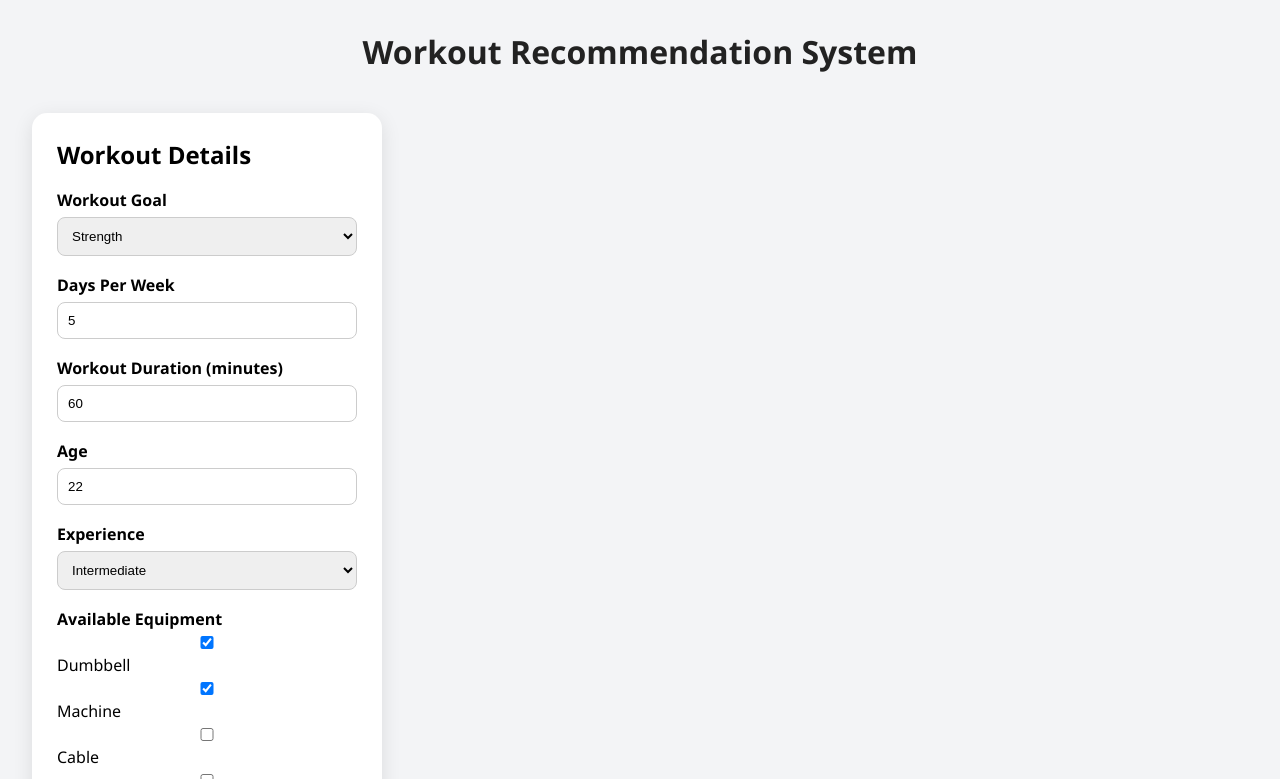
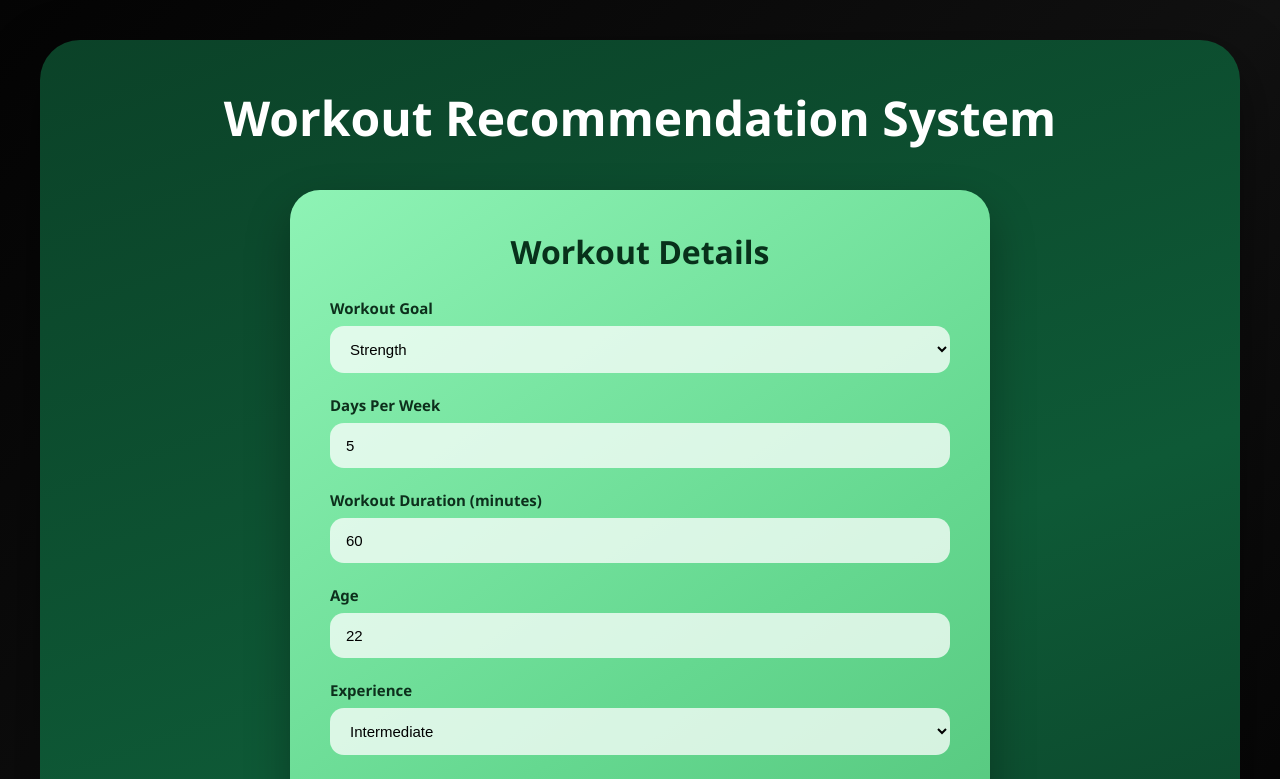
Before and after one commit to AadarshAadi/GymRecom, a React app in the folder Frontend/: page / in a window 1280 px wide. Shown: the top 779 px of the page. Built offline with nearby package versions, Linux system fonts and the light colour scheme; the HTML template or start-up script is replaced by a standard one.

Commit message:
Frontend UI Improved

```diff
--- a/Frontend/package.json
+++ b/Frontend/package.json
@@ -11,6 +11,7 @@
   },
   "dependencies": {
     "axios": "^1.18.1",
+    "framer-motion": "^12.42.2",
     "react": "^19.2.7",
     "react-dom": "^19.2.7"
   },
--- a/Frontend/src/App.jsx
+++ b/Frontend/src/App.jsx
@@ -29,23 +29,39 @@ function App() {
         }
 
     };
+    const goBack = () => {
+
+    setResult(null);
+
+};
 
 return (
+    <div className="app-background">
 
-        <div className="container">
+        <div
+    className={`main-card ${result ? "results-mode" : "form-mode"}`}
+>
 
 <h1>Workout Recommendation System</h1>
+
+{!result ? (
 
     <WorkoutForm
         onSubmit={generateWorkout}
     />
 
+) : (
+
     <WorkoutResults
         result={result}
+        onBack={goBack}
     />
+
+)}
 
         </div>
 
+    </div>
 );
 
 }
--- a/Frontend/src/components/WorkoutResults.jsx
+++ b/Frontend/src/components/WorkoutResults.jsx
@@ -1,7 +1,13 @@
-function WorkoutResults({ result }) {
+function WorkoutResults({ result,onBack }) {
     if (!result) return null;
     return (
         <div className="results-card">
+    <button
+        className="back-button"
+        onClick={onBack}
+    >
+        ←
+    </button>
             <div className="summary">
 
                 <h2>Workout Recommendation</h2>
@@ -27,7 +33,7 @@ function WorkoutResults({ result }) {
             </div>
 
             <hr />
-
+            <div className="days-grid">
             {Object.entries(result.weekly_plan).map(([day, plan]) => (
 
                 <div
@@ -95,6 +101,7 @@ function WorkoutResults({ result }) {
                 </div>
 
             ))}
+            </div>
 
         </div>
 
--- a/Frontend/src/styles/app.css
+++ b/Frontend/src/styles/app.css
@@ -6,67 +6,187 @@
 
 body{
     font-family:Segoe UI, sans-serif;
-    background:#f3f4f6;
+
+    min-height:100vh;
+
+    background:linear-gradient(
+        135deg,
+        #040404,
+        #111111,
+        #000000
+    );
 }
 
-.container{
+.app-background{
 
-    width:95%;
+    min-height:100vh;
+
+    display:flex;
+
+    justify-content:center;
+
+    align-items:center;
+
+    padding:40px;
+}
+.main-card{
+
+    width:100%;
+
     max-width:1500px;
 
-    margin:30px auto;
+    min-height:90vh;
 
-    display:grid;
+    padding:45px;
 
-    grid-template-columns:350px 1fr;
+    border-radius:40px;
 
-    gap:30px;
+    background:linear-gradient(
+        160deg,
+        #0b4228,
+        #0e5936,
+        #0b3b25
+    );
+    transition:
+        all .45s ease;
 
-    align-items:start;
+    overflow:hidden;
+
+    box-shadow:
+        0 20px 60px rgba(0,0,0,.45);
+
+
 }
+.form-card,
+.results-card{
 
+    animation:fadeIn .45s ease;
+}
+@keyframes fadeIn{
+
+    from{
+
+        opacity:0;
+
+        transform:translateY(20px);
+
+    }
+
+    to{
+
+        opacity:1;
+
+        transform:translateY(0);
+
+    }
+
+}
 h1{
-
-    grid-column:1 / -1;
 
     text-align:center;
 
-    margin-bottom:10px;
+    color:white;
 
-    color:#222;
+    margin-bottom:40px;
+
+    font-size:3rem;
+
+    font-weight:700;
 }
 .form-card{
 
-    background:white;
+    max-width:700px;
 
-    border-radius:15px;
+    margin:0 auto;
 
-    padding:25px;
+    padding:40px;
 
-    box-shadow:0 5px 20px rgba(0,0,0,.1);
+    border-radius:30px;
 
+    background:linear-gradient(
+        145deg,
+        #8ef3b5,
+        #65d890,
+        #49b96f
+    );
+
+    box-shadow:
+        0 20px 45px rgba(0,0,0,.30);
+
+    transition:.4s;
 }
 
 .results-card{
 
-    background:white;
+    position:relative;
 
-    border-radius:15px;
+    padding:40px;
 
-    padding:25px;
+    border-radius:30px;
 
-    box-shadow:0 5px 20px rgba(0,0,0,.1);
+    background:linear-gradient(
+        145deg,
+        #8ef3b5,
+        #67db92,
+        #49b96f
+    );
+
+    color:#08331c;
+
+    box-shadow:
+        0 20px 45px rgba(0,0,0,.30);
+}
+.back-button{
+
+    position:absolute;
+
+    top:20px;
+
+    right:20px;
+
+    width:45px;
+
+    height:45px;
+
+    border:none;
+
+    border-radius:50%;
+
+    background:#0d4225;
+
+    color:white;
+
+    font-size:22px;
+
+    cursor:pointer;
+
+    display:flex;
+
+    justify-content:center;
+
+    align-items:center;
+
+    transition:.3s;
+}
+
+.back-button:hover{
+
+    transform:scale(1.1);
 
 }
-
 label{
 
     display:block;
 
-    margin-top:18px;
+    margin-top:22px;
+
+    margin-bottom:8px;
 
     font-weight:600;
 
+    color:#0d2f1c;
+
+    font-size:15px;
 }
 
 input,
@@ -74,59 +194,90 @@ select{
 
     width:100%;
 
-    padding:10px;
+    padding:14px 16px;
 
-    margin-top:6px;
+    border:none;
 
-    border-radius:8px;
+    outline:none;
 
-    border:1px solid #ccc;
+    border-radius:14px;
 
+    background:rgba(255,255,255,.75);
+
+    font-size:15px;
+
+    transition:.25s;
+}
+input:focus,
+select:focus{
+
+    transform:scale(1.02);
+
+    box-shadow:
+        0 0 0 3px rgba(10,120,60,.25);
 }
 
 button{
 
     width:100%;
 
-    margin-top:25px;
+    margin-top:35px;
 
-    padding:14px;
+    padding:16px;
 
-    background:#2563eb;
+    border:none;
+
+    border-radius:16px;
+
+    background:linear-gradient(
+        135deg,
+        #0a3d22,
+        #15663b
+    );
 
     color:white;
 
-    border:none;
+    font-size:17px;
 
-    border-radius:10px;
+    font-weight:600;
 
     cursor:pointer;
-
-    font-size:16px;
 
     transition:.3s;
 }
 
 button:hover{
 
-    background:#1d4ed8;
+    transform:translateY(-3px);
 
+    box-shadow:
+        0 10px 25px rgba(0,0,0,.25);
+}
+form h2{
+
+    text-align:center;
+
+    margin-bottom:25px;
+
+    color:#08311b;
+
+    font-size:2rem;
 }
 
 .exercise-card{
 
-    margin-top:15px;
+    transition:
+        transform .25s ease,
+        box-shadow .25s ease;
+}
+.exercise-card:hover{
 
-    padding:15px;
+    transform:translateY(-4px);
 
-    border-radius:10px;
-
-    background:#f8fafc;
-
-    border-left:6px solid #2563eb;
+    box-shadow:
+        0 10px 30px rgba(0,0,0,.18);
 
 }
-
 .exercise-card h4{
 
     margin-bottom:10px;
@@ -145,15 +296,35 @@ button:hover{
 
     margin-top:30px;
 
+    padding:20px;
+
+    border-radius:20px;
+
+    background:rgba(255,255,255,.15);
+
 }
 
 .day-card h3{
 
-    margin-bottom:15px;
+    margin-bottom:20px;
 
-    color:#1e293b;
+    color:#0b2d1b;
+
+    font-size:24px;
 
 }
+.days-grid{
+
+    display:grid;
+
+    grid-template-columns:repeat(auto-fit,minmax(320px,1fr));
+
+    gap:25px;
+
+    margin-top:30px;
+
+}
+
 .summary{
 
     background:#eff6ff;
--- /dev/null
+++ b/package.json
@@ -0,0 +1,5 @@
+{
+  "dependencies": {
+    "framer-motion": "^12.42.2"
+  }
+}
```
Also changed, not shown: 2 other files (tests, documents, lock files or other folders). Lines whose indentation alone changed are shown as unchanged.
